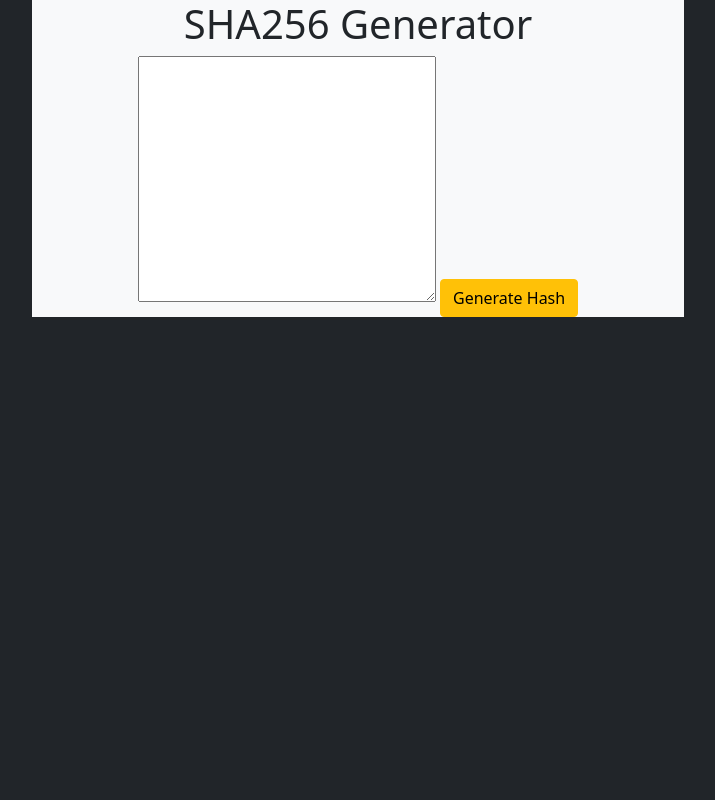
After one commit to Hiwa2719/hashthat, a Django app: template hashing/templates/hashing/index.html in a window 1280 px wide. The commit adds this page. Shown: the whole page, without its empty margins (282-997 px from the left). Run offline with Django 4.2, Linux system fonts and the light colour scheme; the template is opened without the code that fills it, so the values that code supplies are empty; some libraries are stand-ins or nearby versions.

Commit message:
add index.html

```diff
--- /dev/null
+++ b/hashing/templates/hashing/index.html
@@ -0,0 +1,17 @@
+{% extends 'base.html' %}
+
+
+{% block content %}
+    <div class="">
+        <div class="row justify-content-center align-items-center">
+            <div class="col-6 bg-light text-center mx-auto">
+                <h1>SHA256 Generator</h1>
+                <form action="#" method="Post">
+                    {% csrf_token %}
+                    <textarea name="" id="" cols="30" rows="10"></textarea>
+                    <input type="submit" class="btn btn-warning" value="Generate Hash">
+                </form>
+            </div>
+        </div>
+    </div>
+{% endblock %}
--- a/hashing/views.py
+++ b/hashing/views.py
@@ -1,5 +1,5 @@
-from django.views.generic import FormView
+from django.views.generic import FormView, TemplateView
 
 
-class IndexView(FormView):
-    pass
+class IndexView(TemplateView):
+    template_name = 'hashing/index.html'
--- a/hashthat_l02/settings.py
+++ b/hashthat_l02/settings.py
@@ -55,7 +55,7 @@ ROOT_URLCONF = 'hashthat_l02.urls'
 TEMPLATES = [
     {
         'BACKEND': 'django.template.backends.django.DjangoTemplates',
-        'DIRS': [],
+        'DIRS': [Path.joinpath(BASE_DIR, 'templates')],
         'APP_DIRS': True,
         'OPTIONS': {
             'context_processors': [
@@ -117,7 +117,9 @@ USE_TZ = True
 # https://docs.djangoproject.com/en/4.0/howto/static-files/
 
 STATIC_URL = 'static/'
-
+STATICFILES_DIRS = [
+    Path.joinpath(BASE_DIR, 'static')
+]
 # Default primary key field type
 # https://docs.djangoproject.com/en/4.0/ref/settings/#default-auto-field
 
--- a/templates/base.html
+++ b/templates/base.html
@@ -6,7 +6,7 @@
     <title>{% block title %}{% endblock %}</title>
     <link rel="stylesheet" href="{% static 'css/bootstrap.css' %}">
 </head>
-<body class="bg-dark">
+<body class="bg-dark m-0 overflow-hidden" style="height: 100vh">
 
 {% block content %}
 
```
